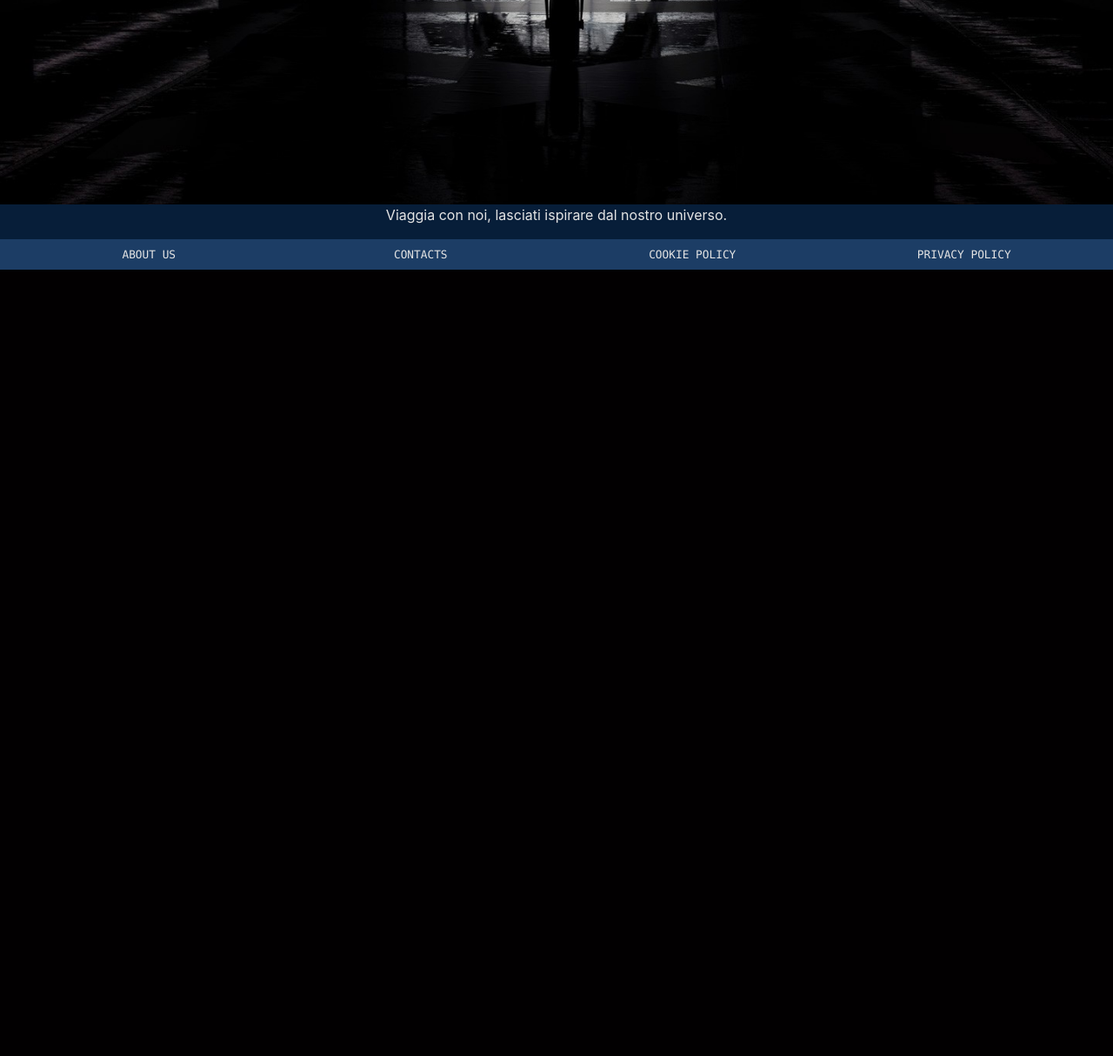
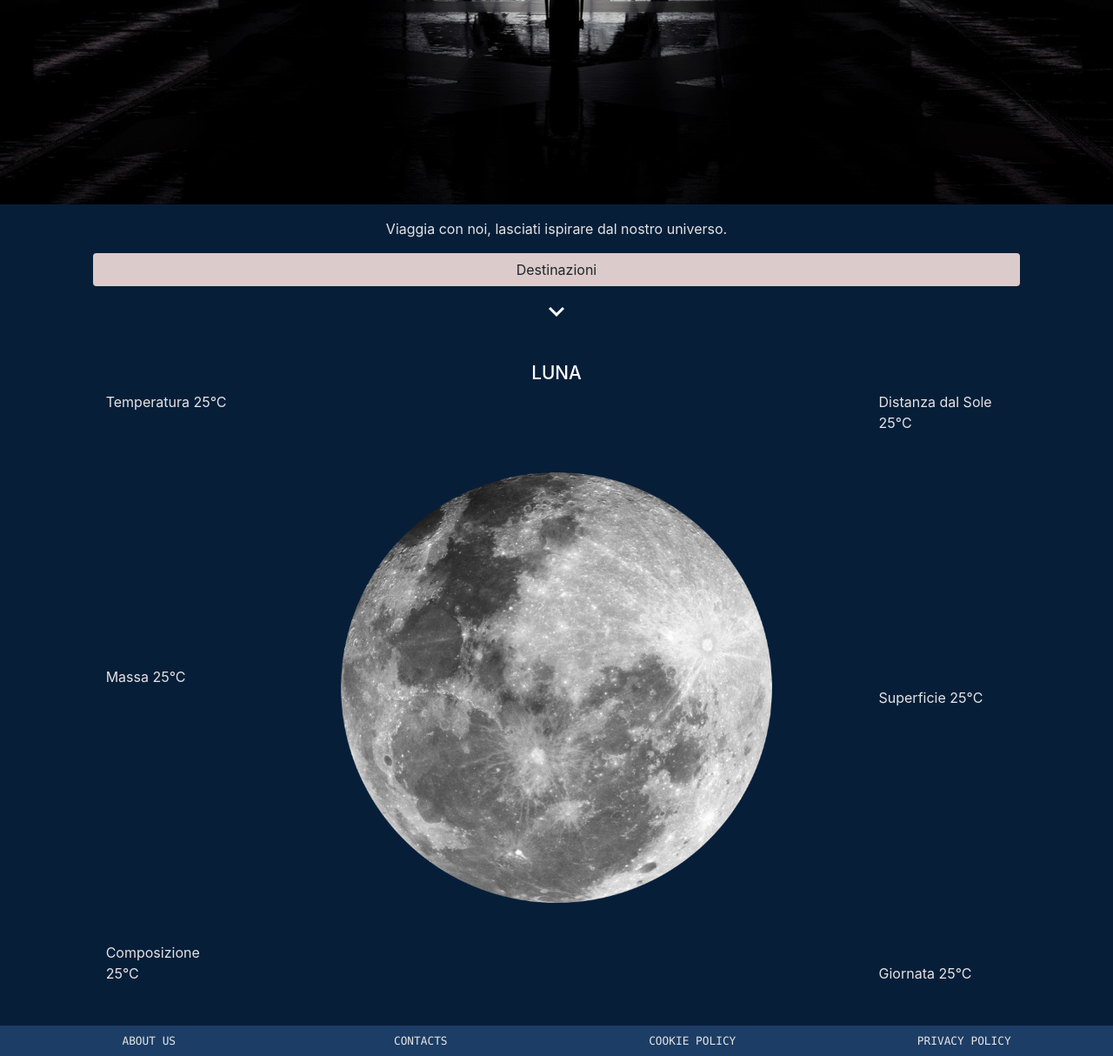
Before and after one commit to alessiocnt/SpaceAir, a PHP site: page /view/template/homepage.php in a window 1280 px wide. Shown: the part 744-1958 px from the top of the page at 87% size. Before the commit the page ends 1054 px from the top, so only its background shows below. Run offline with PHP 8.4, Linux system fonts and the light colour scheme; the template is opened without the code that fills it, so the values that code supplies are empty.

Commit message:
homepage

```diff
--- a/view/template/homepage.php
+++ b/view/template/homepage.php
@@ -50,34 +50,37 @@
     </nav>
 
 
-<!--         <style>
-    body, html {
-    height: 100%;
-    margin: 0;
-    }
-
-    .bg {
-    /* The image used */
-    background-image: url("img_girl.jpg");
-
-    /* Full height */
-    height: 100%;
-
-    /* Center and scale the image nicely */
-    background-position: center;
-    background-repeat: no-repeat;
-    background-size: cover;
-    }
-    </style>
-    </head>
-    <body>
-
-    <div class="bg"></div> -->
 
     <main>
-        <img class="home-img img-fluid" src="/spaceair/res/Icons/home-shuttle.jpg" alt="Shuttle utilizzato per i viaggi.">
-        <p class="col-text text-center">Viaggia con noi, lasciati ispirare dal nostro universo.</p>
-    </main>
+        <section class="mb-5">
+            <img class="home-img img-fluid mb-3" src="/spaceair/res/Icons/home-shuttle.jpg" alt="Shuttle utilizzato per i viaggi.">
+            <p class="col-text text-center mb-3">Viaggia con noi, lasciati ispirare dal nostro universo.</p>
+            <button type="button" class="btn col-btn-regular col-10 offset-1 mb-3">Destinazioni</button>
+            <a href="#overview">
+                <div class="text-center">
+                    <img alt="Altro" src="/spaceair/res/Icons/keyboard_arrow_down-white-18dp.svg" class="scale-x2">
+                </div>
+            </a>
+        </section>
+
+        <section class="mb-5 col-10 offset-1">
+            <header>
+                <h2 class="text-center col-title">LUNA</h2>
+            </header>
+            <div class="row">
+                <ul class="col-text col-2 space-vertical">
+                    <li class="w-100">Temperatura 25°C</li>
+                    <li class="w-100">Massa 25°C</li>
+                    <li class="w-100">Composizione 25°C</li>
+                </ul>
+                <img alt="Luna" src="/spaceair/res/Icons/luna.png" class="col-8">
+                <ul class="col-text col-2 space-vertical">
+                    <li class="w-100">Distanza dal Sole 25°C</li>
+                    <li class="w-100">Superficie 25°C</li>
+                    <li class="w-100">Giornata 25°C</li>
+                </ul>
+            </div>
+        </section>
 
 
     <div class="container-fluid">
--- a/view/template/style/style.css
+++ b/view/template/style/style.css
@@ -55,6 +55,10 @@ a.col-text:active {
     background-color: #DBCBCB;
 }
 
+.col-back-white {
+    background-color: #E4E4E4;
+}
+
 .home-img {
     top: 0;
     left: 0;
@@ -62,8 +66,20 @@ a.col-text:active {
     min-height: 100%;
 }
 
-.col-back-white {
-    background-color: #E4E4E4;
+.scale-x2 {
+    transform:scale(2,2);
+}
+
+.space-vertical {
+    display: flex;
+    flex-wrap: wrap;
+    align-content:space-between;
+}
+
+ul {
+    margin: 0;
+    padding: 0;
+    list-style-type: none;
 }
 
 footer a {
```
Also changed, not shown: view/template/planetInsert.php (+11 -11 lines), res/icons/keyboard_arrow_down-white-18dp.svg (added).
